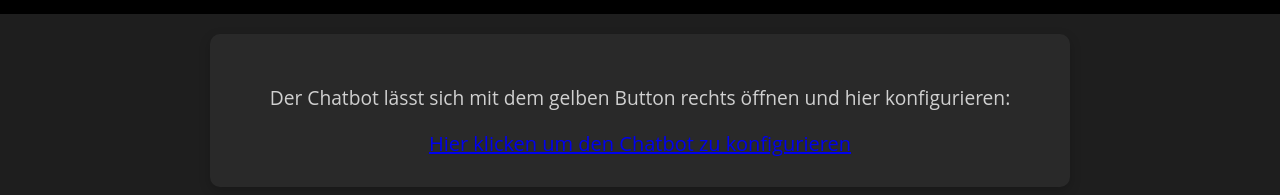
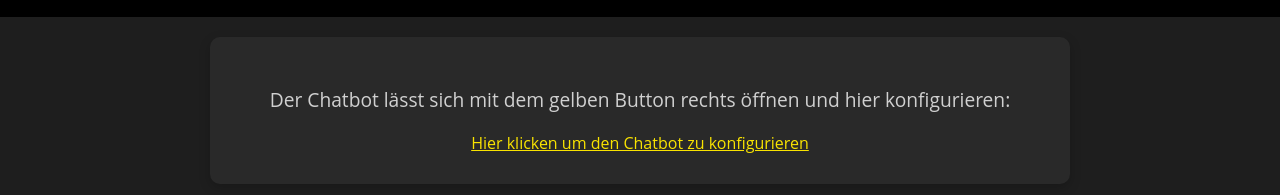
Before and after one commit to Bene-Gmp/Mobile-Version, a plain HTML site: page index.html in a window 1280 px wide. Shown: the part 545-740 px from the top of the page. Drawn offline with Linux system fonts and the light colour scheme; a script that the page names is missing.

Commit message:
Update index.html

```diff
--- a/index.html
+++ b/index.html
@@ -104,7 +104,7 @@
 
     <div class="chatbot-container">
         <p>Der Chatbot lässt sich mit dem gelben Button rechts öffnen und hier konfigurieren: </p>
-        <a href="https://bot.writesonic.com/" target="_blank" style="font-size: 20px" style="color: #f9e300;">Hier klicken um den Chatbot zu konfigurieren</a>
+        <a href="https://bot.writesonic.com/" target="_blank"  style="color: #f9e300;">Hier klicken um den Chatbot zu konfigurieren</a>
     </div>
 
 
```
